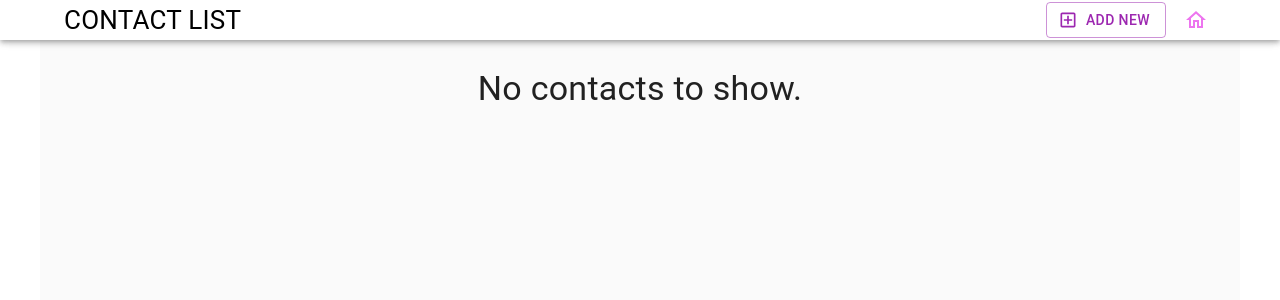
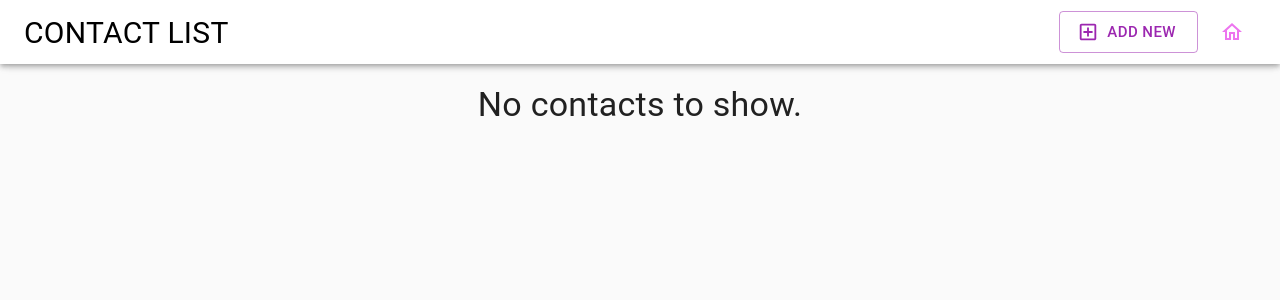
Before and after one commit to iurimp91/contact-list, a React (Create React App) app: page / in a window 1280 px wide. Shown: the top 300 px of the page. Built offline with nearby package versions, Linux system fonts and the light colour scheme.

Commit message:
refactor: fix height scrolling

```diff
--- a/src/App.tsx
+++ b/src/App.tsx
@@ -1,7 +1,13 @@
 import { Routes, Route, useNavigate, useLocation } from "react-router-dom";
 import { Toaster } from "react-hot-toast";
 
-import { AppBar, Typography, Container, Box, IconButton } from "@mui/material";
+import {
+  AppBar,
+  Typography,
+  Box,
+  IconButton,
+  Toolbar,
+} from "@mui/material";
 import { HomeOutlined } from "@mui/icons-material";
 
 import Home from "./pages/Home";
@@ -14,12 +20,10 @@ function Header(): JSX.Element {
   const { pathname } = useLocation();
 
   return (
-    <AppBar position="fixed" sx={{ backgroundColor: "#FFFFFF" }}>
-      <Container>
-        <Box display="flex" justifyContent="space-between" alignItems="center">
-          <Typography
-            sx={{ color: "#000000", textAlign: "center", fontSize: "26px" }}
-          >
+    <>
+      <AppBar sx={{ background: "#FFFFFF" }}>
+        <Toolbar sx={{ justifyContent: "space-between" }} >
+          <Typography sx={{ color: "#000000", textAlign: "center", fontSize: "30px" }}>
             CONTACT LIST
           </Typography>
           <Box>
@@ -27,17 +31,19 @@ function Header(): JSX.Element {
               ""
             ) : (
               <AddNewButton
+                size="large"
                 sx={{ mr: "10px", display: { xs: "none", sm: "inline-flex" } }}
                 onClick={() => navigate("/form")}
               />
             )}
-            <IconButton onClick={() => navigate("/")}>
+            <IconButton size="large" onClick={() => navigate("/")}>
               <HomeOutlined sx={{ color: "#ED75EF" }} />
             </IconButton>
           </Box>
-        </Box>
-      </Container>
-    </AppBar>
+        </Toolbar>
+      </AppBar>
+      <Toolbar />
+    </>
   );
 }
 
@@ -47,21 +53,15 @@ function App(): JSX.Element {
     <>
       <Toaster />
       <Header />
-      <Container
-        sx={{
-          backgroundColor: "#FAFAFA",
-          pt: "68px",
-          pb: "20px",
-          minHeight: "100vh",
-        }}
-      >
+      <Box
+        sx={{ backgroundColor: "#FAFAFA", py: "20px", px: "20px", height: "calc(100vh - 64px)" }}>
         <Routes>
           <Route path="/" element={<Home />} />
           <Route path="/contact/:contactId" element={<ContactPage />} />
           <Route path="/form" element={<Form />} />
           <Route path="/form/:contactId" element={<Form />} />
         </Routes>
-      </Container>
+      </Box>
     </>
   );
 }
```
